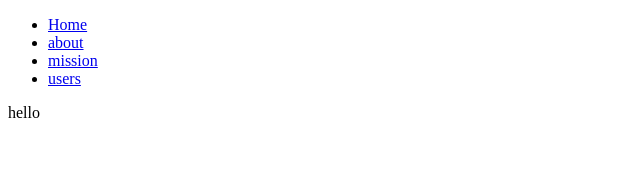
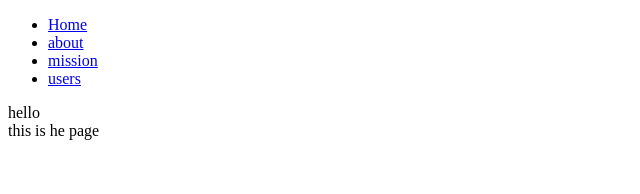
Before and after one commit to MdAjharulIslam/Explore-Next.js, a Next.js app: page / in a window 1280 px wide. Shown: the top 194 px of the page, without its empty margins (0-640 px from the left). Built offline with nearby package versions, Linux system fonts and the light colour scheme.

Commit message:
add a new feature

```diff
--- /dev/null
+++ b/app/he.js
@@ -0,0 +1,13 @@
+
+
+import React from 'react'
+
+const He = () => {
+  return (
+    <div>
+      this is he page
+    </div>
+  )
+}
+
+export default He
--- a/app/page.js
+++ b/app/page.js
@@ -1,8 +1,11 @@
-
+import He from "./he"
 export default function page(){
 
 
   return(
-    <div className="text-3xl">hello</div>
+    <div className="text-3xl">hello
+    <He/>
+    </div>
+
   )
 }
--- a/app/users/[id]/layout.js
+++ b/app/users/[id]/layout.js
@@ -1,4 +1,7 @@
-
+export const metadata = {
+  title: "Single user",
+  description: "Generated by create next app",
+};
 
 export default function layout({children}){
     return(
--- a/app/users/layout.js
+++ b/app/users/layout.js
@@ -1,4 +1,10 @@
+
+export const metadata = {
+  title: "All users",
+  description: "Generated by create next app",
+};
 export default function layout({children}){
+
     return(
         <div>
             {children}
```
Also changed, not shown: app/loading.js (added, +7 -0 lines).
